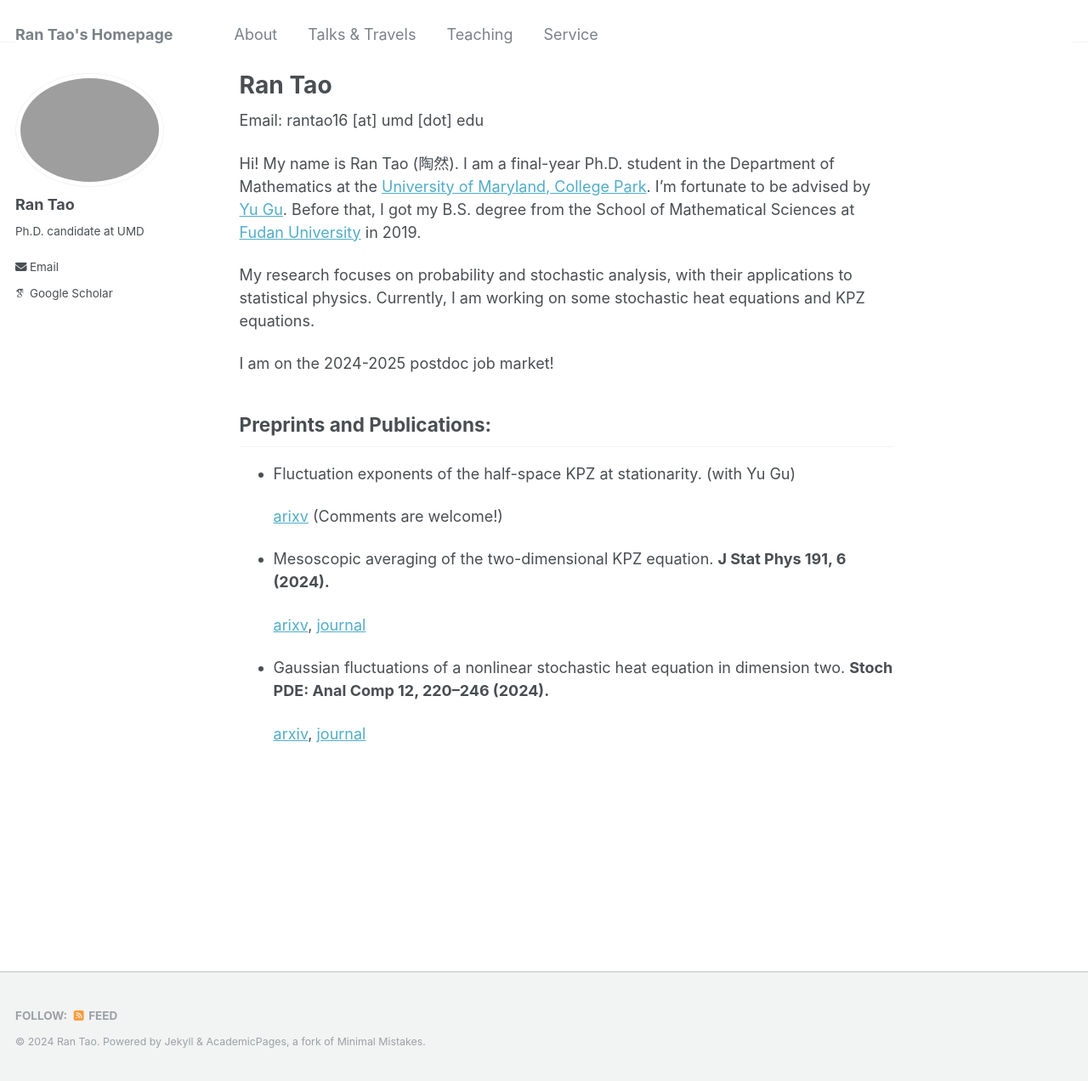
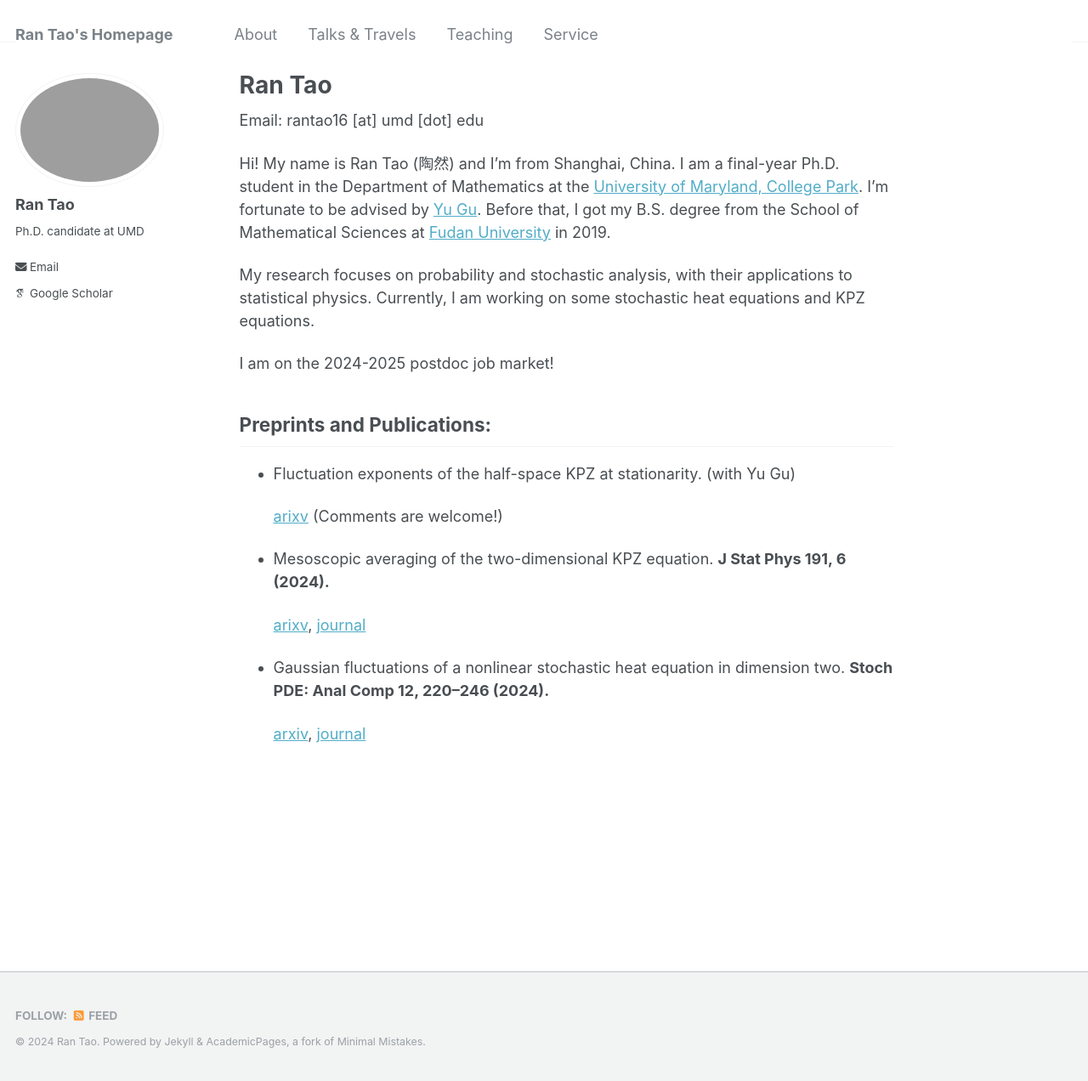
Before and after one commit to rantao16/rantao16.github.io, a Jekyll site: the page built from _pages/about.md, in a window 1280 px wide and 1272 px high. Shown: the whole window at 85% size. Built offline with Jekyll 4.4.1, drawn with Linux system fonts in a browser that asks for light colours; some web fonts are replaced.

Commit message:
Update about.md

```diff
--- a/_pages/about.md
+++ b/_pages/about.md
@@ -8,7 +8,7 @@ redirect_from:
 ---
 Email: rantao16 [at] umd [dot] edu
 
-Hi! My name is Ran Tao (陶然). I am a final-year Ph.D. student in the Department of Mathematics at the [University of Maryland, College Park](https://www-math.umd.edu/). I’m fortunate to be advised by [Yu Gu](https://www.math.umd.edu/~ygu7/). Before that, I got my B.S. degree from the School of Mathematical Sciences at [Fudan University](https://math.fudan.edu.cn/mathen/main.htm) in 2019.
+Hi! My name is Ran Tao (陶然) and I'm from Shanghai, China. I am a final-year Ph.D. student in the Department of Mathematics at the [University of Maryland, College Park](https://www-math.umd.edu/). I’m fortunate to be advised by [Yu Gu](https://www.math.umd.edu/~ygu7/). Before that, I got my B.S. degree from the School of Mathematical Sciences at [Fudan University](https://math.fudan.edu.cn/mathen/main.htm) in 2019.
 
 My research focuses on probability and stochastic analysis, with their applications to statistical physics. Currently, I am working on some stochastic heat equations and KPZ equations.
 
```
